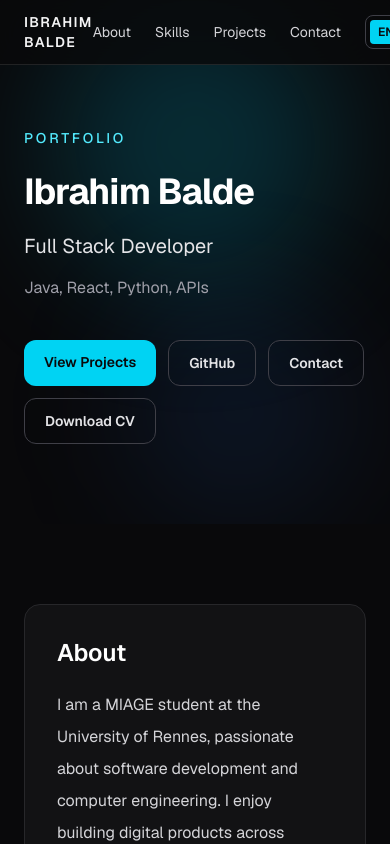
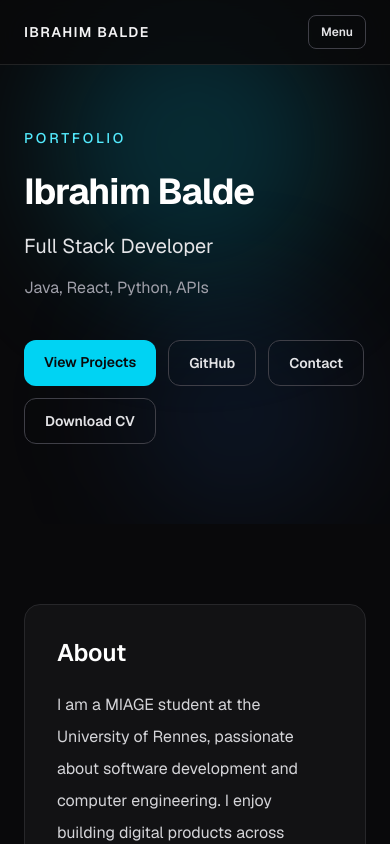
Before and after one commit to Ibrahim41926/mon-porfolio, a Next.js app: page / in a window 390 px wide. Shown: the top 844 px of the page. Built offline with nearby package versions, Linux system fonts and the light colour scheme.

Commit message:
Ajout d'un menu mobile

```diff
--- a/app/components/Navbar.tsx
+++ b/app/components/Navbar.tsx
@@ -1,5 +1,6 @@
 "use client";
 
+import { useState } from "react";
 import type { Lang, Theme } from "../page";
 
 type NavbarProps = {
@@ -25,9 +26,15 @@ const navItems = {
 };
 
 export default function Navbar({ lang, theme, onChangeLanguage, onToggleTheme }: NavbarProps) {
+  const [mobileMenuOpen, setMobileMenuOpen] = useState(false);
+
   const themeLabel = {
     en: { light: "Light", dark: "Dark" },
     fr: { light: "Clair", dark: "Sombre" },
+  };
+  const mobileUi = {
+    en: { menu: "Menu", close: "Close" },
+    fr: { menu: "Menu", close: "Fermer" },
   };
 
   return (
@@ -40,7 +47,7 @@ export default function Navbar({ lang, theme, onChangeLanguage, onToggleTheme }:
           Ibrahim BALDE
         </a>
 
-        <div className="flex items-center gap-6">
+        <div className="hidden items-center gap-6 md:flex">
           <ul className="flex items-center gap-6">
             {navItems[lang].map((item) => (
               <li key={item.href}>
@@ -83,7 +90,71 @@ export default function Navbar({ lang, theme, onChangeLanguage, onToggleTheme }:
             {themeLabel[lang][theme]}
           </button>
         </div>
+
+        <div className="flex items-center gap-2 md:hidden">
+          <button
+            type="button"
+            onClick={() => setMobileMenuOpen((prev) => !prev)}
+            className="rounded-lg border border-zinc-700 px-3 py-2 text-xs font-semibold text-zinc-200 transition hover:border-zinc-500 hover:text-white"
+            aria-expanded={mobileMenuOpen}
+            aria-controls="mobile-nav-menu"
+          >
+            {mobileMenuOpen ? mobileUi[lang].close : mobileUi[lang].menu}
+          </button>
+        </div>
       </nav>
+
+      {mobileMenuOpen ? (
+        <div
+          id="mobile-nav-menu"
+          className="border-t border-zinc-800 bg-zinc-950/95 px-6 py-4 backdrop-blur-xl md:hidden"
+        >
+          <ul className="flex flex-col gap-3">
+            {navItems[lang].map((item) => (
+              <li key={item.href}>
+                <a
+                  href={item.href}
+                  onClick={() => setMobileMenuOpen(false)}
+                  className="block rounded-lg border border-zinc-800 px-3 py-2 text-sm text-zinc-200 transition hover:border-zinc-600 hover:text-white"
+                >
+                  {item.label}
+                </a>
+              </li>
+            ))}
+          </ul>
+
+          <div className="mt-4 flex items-center gap-3">
+            <div className="flex items-center rounded-lg border border-zinc-700 p-1">
+              <button
+                type="button"
+                onClick={() => onChangeLanguage("en")}
+                className={`rounded px-2 py-1 text-xs font-semibold transition ${
+                  lang === "en" ? "bg-cyan-400 text-zinc-950" : "text-zinc-300 hover:text-white"
+                }`}
+              >
+                EN
+              </button>
+              <button
+                type="button"
+                onClick={() => onChangeLanguage("fr")}
+                className={`rounded px-2 py-1 text-xs font-semibold transition ${
+                  lang === "fr" ? "bg-cyan-400 text-zinc-950" : "text-zinc-300 hover:text-white"
+                }`}
+              >
+                FR
+              </button>
+            </div>
+
+            <button
+              type="button"
+              onClick={onToggleTheme}
+              className="rounded-lg border border-zinc-700 px-3 py-2 text-xs font-semibold text-zinc-200 transition hover:border-zinc-500 hover:text-white"
+            >
+              {themeLabel[lang][theme]}
+            </button>
+          </div>
+        </div>
+      ) : null}
     </header>
   );
 }
```
